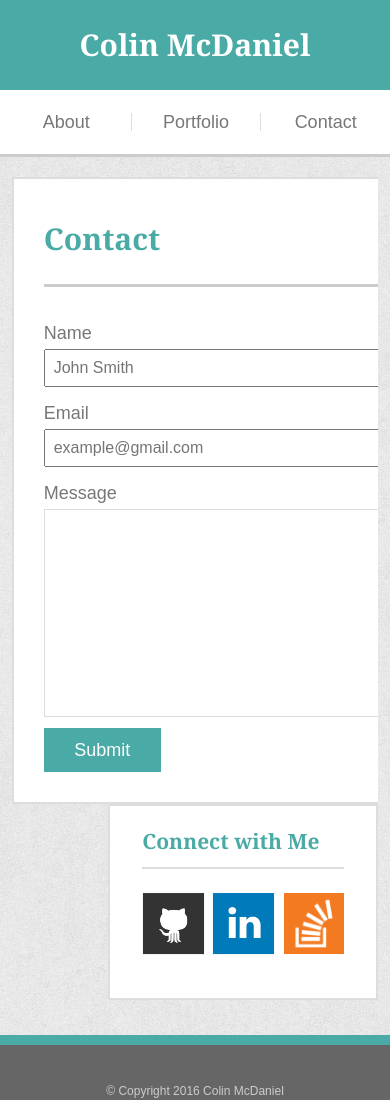
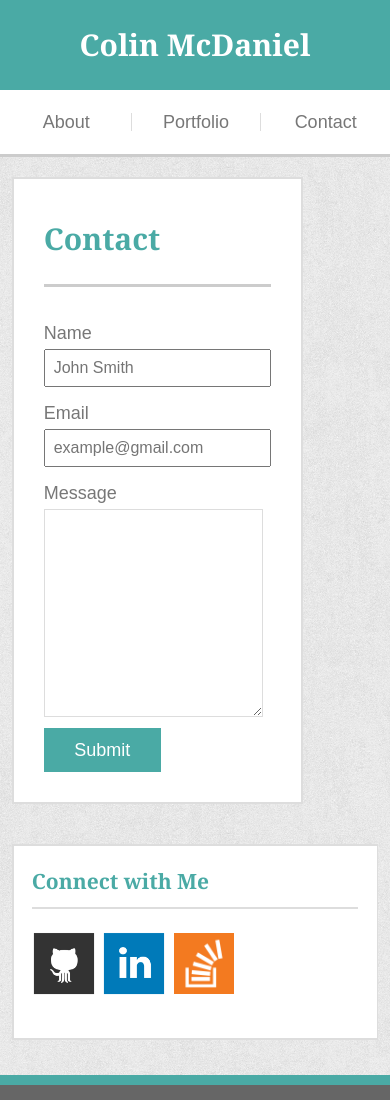
Before and after one commit to colinmcdaniel/Portfolio, a plain HTML site: page assignment1/contact.html in a window 390 px wide. Shown: the top 1100 px of the page. Drawn offline with Linux system fonts and the light colour scheme.

Commit message:
Updated CSS

```diff
--- a/assignment1/assets/css/style.css
+++ b/assignment1/assets/css/style.css
@@ -407,26 +407,61 @@ footer{
 		padding-bottom:20px;
 	}
 
-/*	.sidebar{
-		width:100%;
+	.sidebar{
+		float:left;
+		width:99%;
 		margin-top:40px;
 	}
 
 	.connect-with-me{
-		width:100%;
+		width:auto;
+		margin-left:5%;
+		margin-right:5%;
 	}
 
 	h3{
-		width:100%;
+		width:auto;
 	}
 
 	#github-icon{
-		padding:0 0 1% 1%;
+		padding:0 0 0 5%;
 	}
 
 	.icons{
 		width:auto;
 		margin-left:0;
-		padding-left:0;*/
+		padding-left:0;
+	}
+
+	.left-images, .right-images{
+		padding:0;
+		width:100%;
+		overflow:hidden;
+	}
+
+	img.full-size-image{
+		width:100%;
+	}
+
+	h4{
+		width:100%;
+	}
+
+
+	form{
+		width:auto;
+	}
+
+	.contact-box{
+		width:auto;
+
+	}
+
+	input{
+		width:auto;
+	}
+
+	textarea{
+		width:auto;
 	}
 }
```
